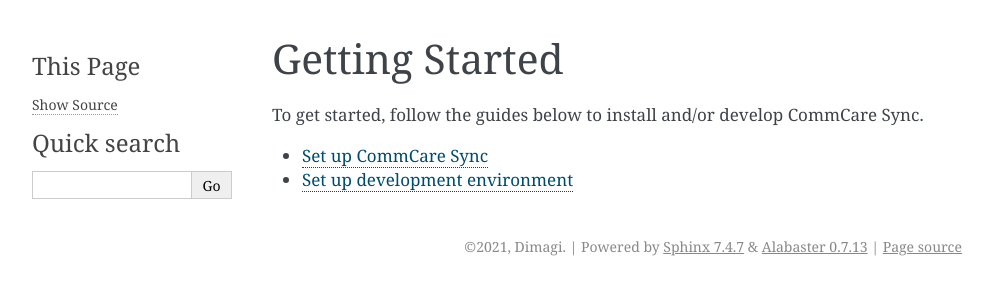
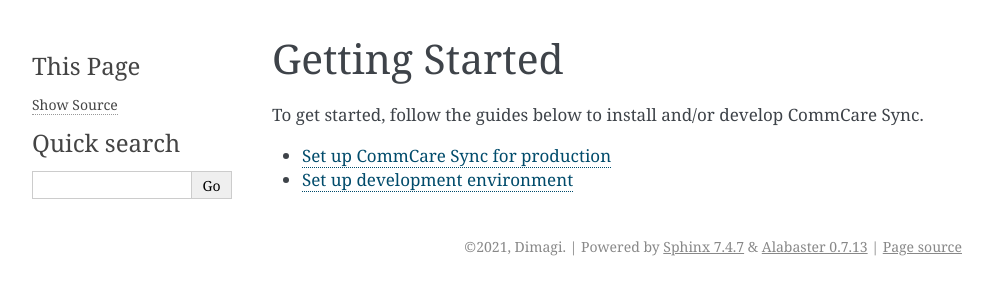
Before and after one commit to dimagi/commcare-sync-ansible, a Sphinx documentation site: the page built from docs/getting-started.md, in a window 1280 px wide. Shown: the top 300 px of the page, without its empty margins (148-1141 px from the left). Built offline with Sphinx 7.4.7, drawn with Linux system fonts in a browser that asks for light colours.

Commit message:
Specify steps for production

```diff
--- a/docs/getting-started.md
+++ b/docs/getting-started.md
@@ -2,5 +2,5 @@
 ===============
 To get started, follow the guides below to install and/or develop CommCare Sync.
 
-* [Set up CommCare Sync](install-commcare-sync.md)
+* [Set up CommCare Sync for production](install-commcare-sync.md)
 * [Set up development environment](development.md)
```
Also changed, not shown: docs/install-commcare-sync.md (+1 -1 lines).
